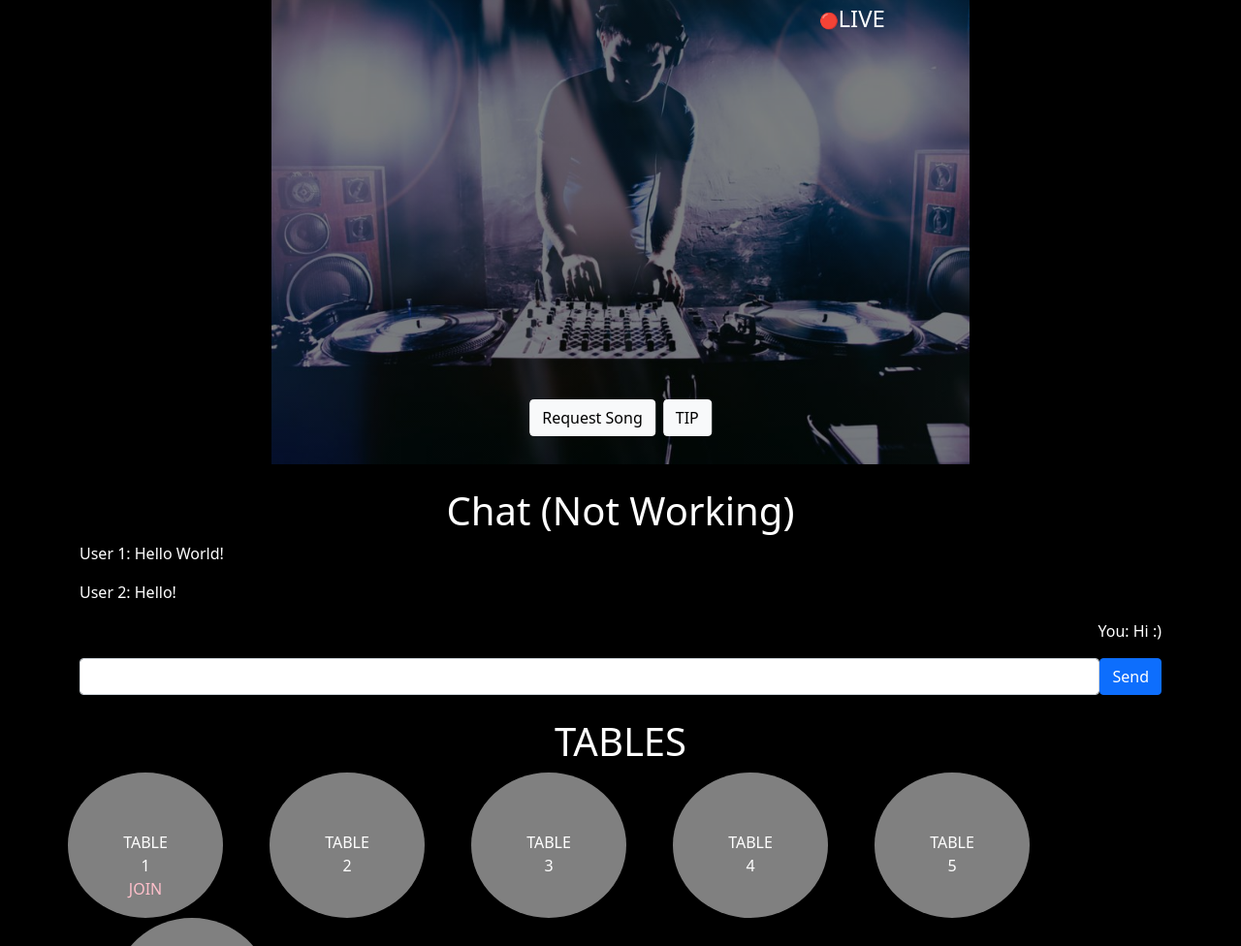
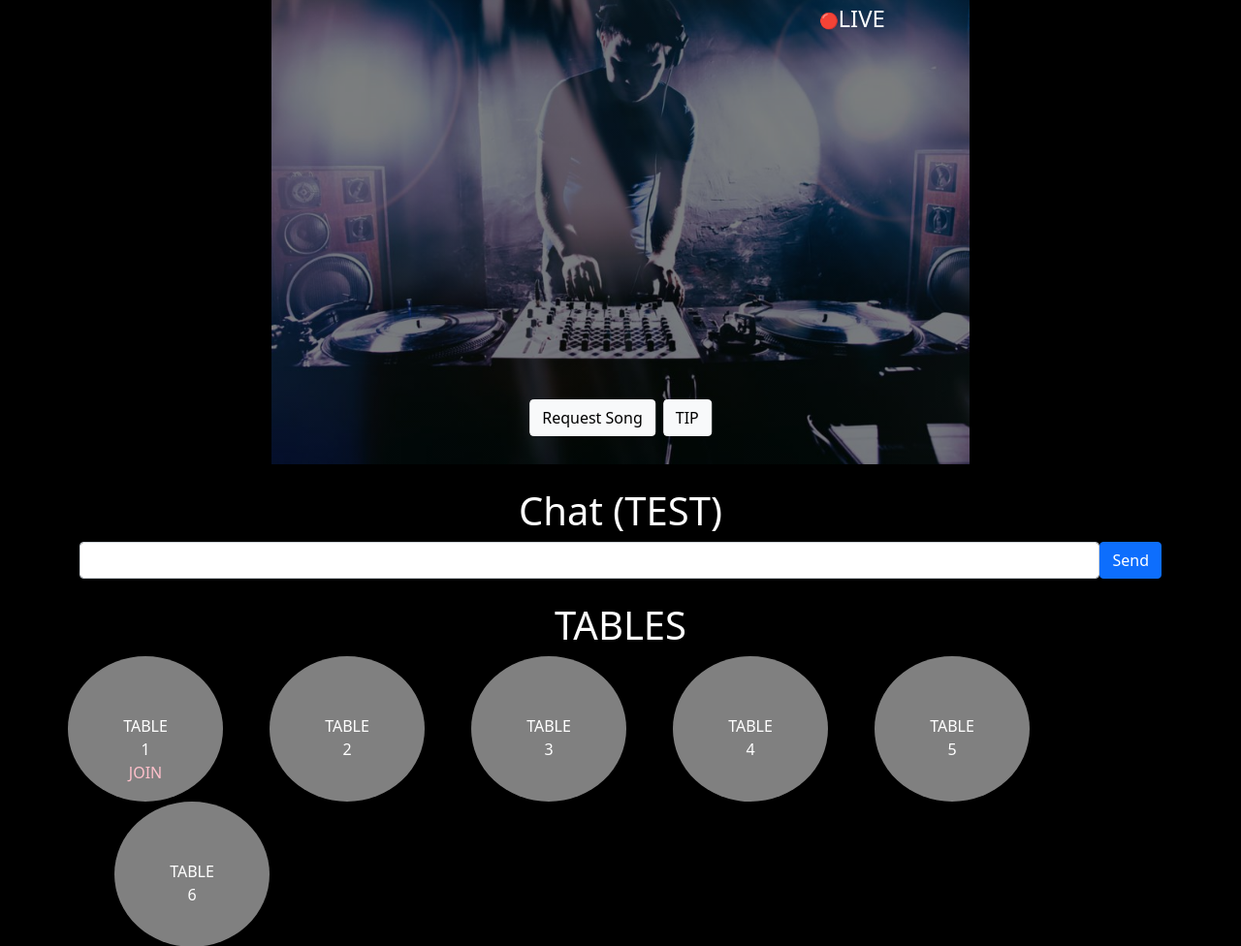
Before and after one commit to hansgsingh/inuman, a Flask app: page /1 in a window 1280 px wide. Shown: the part 57-1033 px from the top of the page at 97% size. Run offline with Flask 2, Linux system fonts and the light colour scheme; a user stored in the database is signed in; data comes from the database, SQL or seed files in the repository; some libraries are stand-ins or nearby versions.

Commit message:
/show_server chat & sockets

```diff
--- a/app/package/__init__.py
+++ b/app/package/__init__.py
@@ -1,6 +1,7 @@
 from flask import Flask
 from flask_sqlalchemy import SQLAlchemy
 from flask_login import LoginManager
+from flask_socketio import SocketIO
 
 app = Flask(__name__)
 
@@ -10,5 +11,8 @@ app.config['SQLALCHEMY_DATABASE_URI'] = 'sqlite:///site.db'
 db = SQLAlchemy(app)
 
 login_manager = LoginManager(app)
+login_manager.login_view = '/login'
+sio = SocketIO(app, ping_timeout=10)
 
 from package import routes
+from package import sockets
--- a/app/package/routes.py
+++ b/app/package/routes.py
@@ -1,6 +1,6 @@
 from flask import render_template, request, redirect, url_for
 from package import app
-from flask_login import login_user, logout_user, current_user
+from flask_login import login_user, logout_user, current_user, login_required
 
 from package.models import User, AppServer, AppServerRoom
 
@@ -21,6 +21,7 @@ def index():
     return render_template('index.html', servers=servers)
 
 @app.route('/<int:server_id>')
+@login_required
 def show_server(server_id):
     server = AppServer.query.get(server_id)
     return render_template('show_server.html', server=server)
--- /dev/null
+++ b/app/package/static/js/show_server.js
@@ -0,0 +1,39 @@
+const socket = io('/show_server')
+
+socket.on('connect', ()=>{
+    console.log(socket.id + ' connected')
+    socket.emit('join')
+})
+
+socket.on('joined', (user)=>{
+    console.log(user.username + ' connected')
+})
+
+socket.on('append_msg', (data) => {
+    let msg_container = document.getElementById('msg_container')
+
+    let msg_div = '<div class="d-flex flex-row">'
+    let msg_p = '<p><b>' + data.username + '</b>: ' + data.msg + '</p>'
+    let msg_end_div = '</div>'
+
+    let msg_html = msg_div + msg_p + msg_end_div
+    msg_container.innerHTML += msg_html
+})
+
+
+function checkKey(e){
+    var enterKey = 13;
+    if (e.which == enterKey){
+        let msg_input = document.getElementById('msg')
+        let msg_container = document.getElementById('msg_container')
+
+        let msg_div = '<div class="d-flex flex-row-reverse">'
+        let msg_p = '<p><b>You<b>: ' + msg_input.value + '</p>'
+        let msg_end_div = '</div>'
+
+        let msg_html = msg_div + msg_p + msg_end_div
+        msg_container.innerHTML += msg_html
+        socket.emit('new_msg', {msg: msg_input.value})
+        msg_input.value = '';
+    }
+}
--- a/app/package/templates/index.html
+++ b/app/package/templates/index.html
@@ -9,10 +9,10 @@
         <div class="hero-text">
             {% if current_user.is_authenticated %}
             <h1><b>WELCOME TO iNUMAN {{current_user.username}}</b></h1>
+            {{current_user}}
             {% else %}
             <h1><b>WELCOME TO iNUMAN</b></h1>
             {% endif %}
-
         </div>
     </div>
     <section id="servers">
--- a/app/package/templates/show_server.html
+++ b/app/package/templates/show_server.html
@@ -20,20 +20,12 @@
 
 <section id="live_chat">
     <div class="container mt-4">
-        <h1 class="text-center">Chat (Not Working)</h1>
+        <h1 class="text-center">Chat (TEST)</h1>
         <div id="msg_container">
-            <div class="d-flex flex-row">
-                <p>User 1: Hello World!</p>
-            </div>
-            <div class="d-flex flex-row">
-                <p>User 2: Hello!</p>
-            </div>
-            <div class="d-flex flex-row-reverse">
-                <p>You: Hi :)</p>
-            </div>
+
         </div>
         <div class="d-flex">
-            <input type="text" class="form-control">
+            <input type="text" class="form-control" id='msg' onkeyup="checkKey(event)">
             <button class="btn btn-primary">
                 Send
             </button>
@@ -95,5 +87,8 @@
 </section>
 
 
+<script src="https://cdn.socket.io/4.1.2/socket.io.min.js" integrity="sha384-toS6mmwu70G0fw54EGlWWeA4z3dyJ+dlXBtSURSKN4vyRFOcxd3Bzjj/AoOwY+Rg" crossorigin="anonymous"></script>
+<script src="{{ url_for('static', filename='js/show_server.js') }}"></script>
+
 
 {% endblock content %}
--- a/app/run.py
+++ b/app/run.py
@@ -1,6 +1,6 @@
-from package import app
+from package import sio, app
 
 
 
 if __name__ == '__main__':
-    app.run(debug=True)
+    sio.run(app, debug=True)
```
Also changed, not shown: app/package/sockets.py (added, +30 -0 lines).
